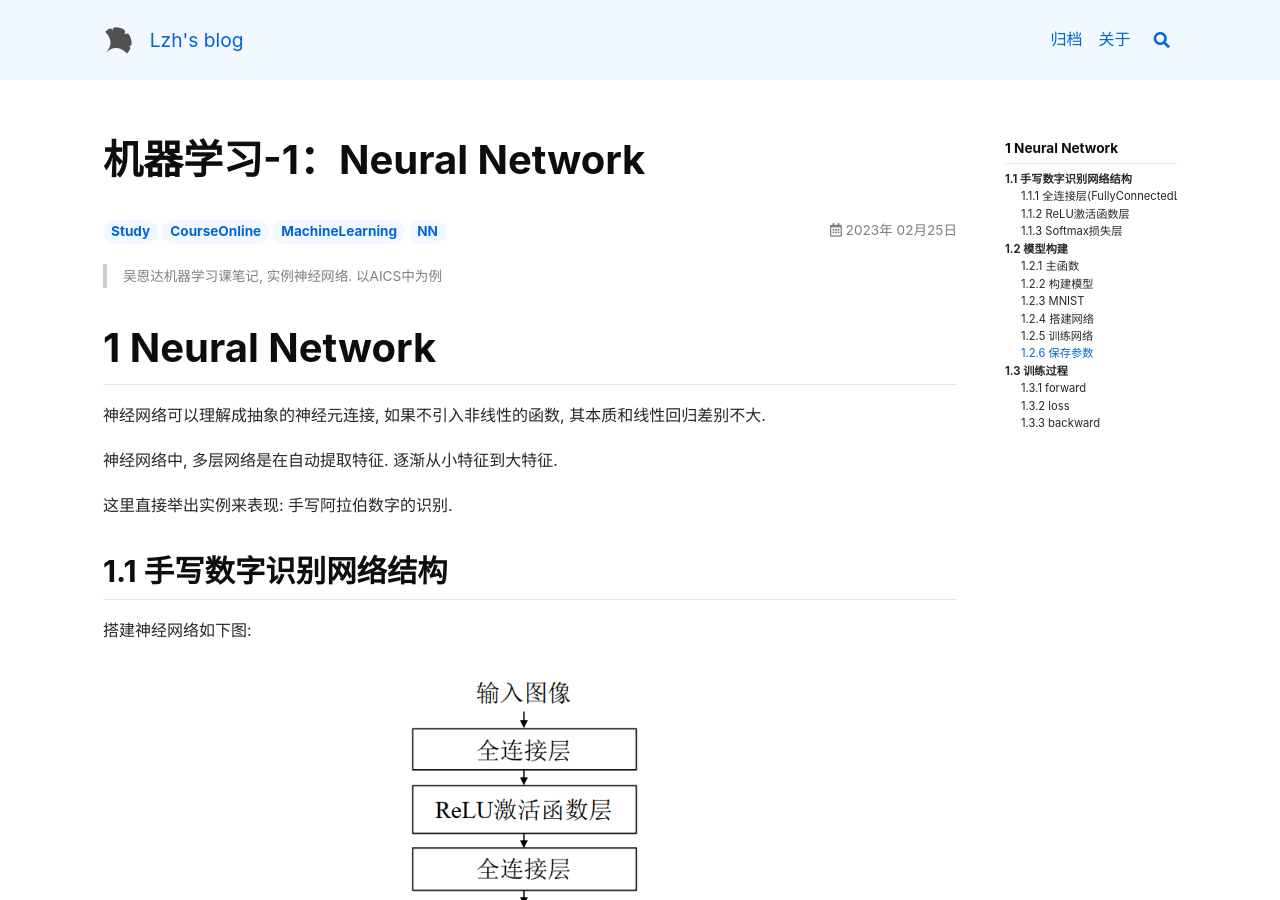
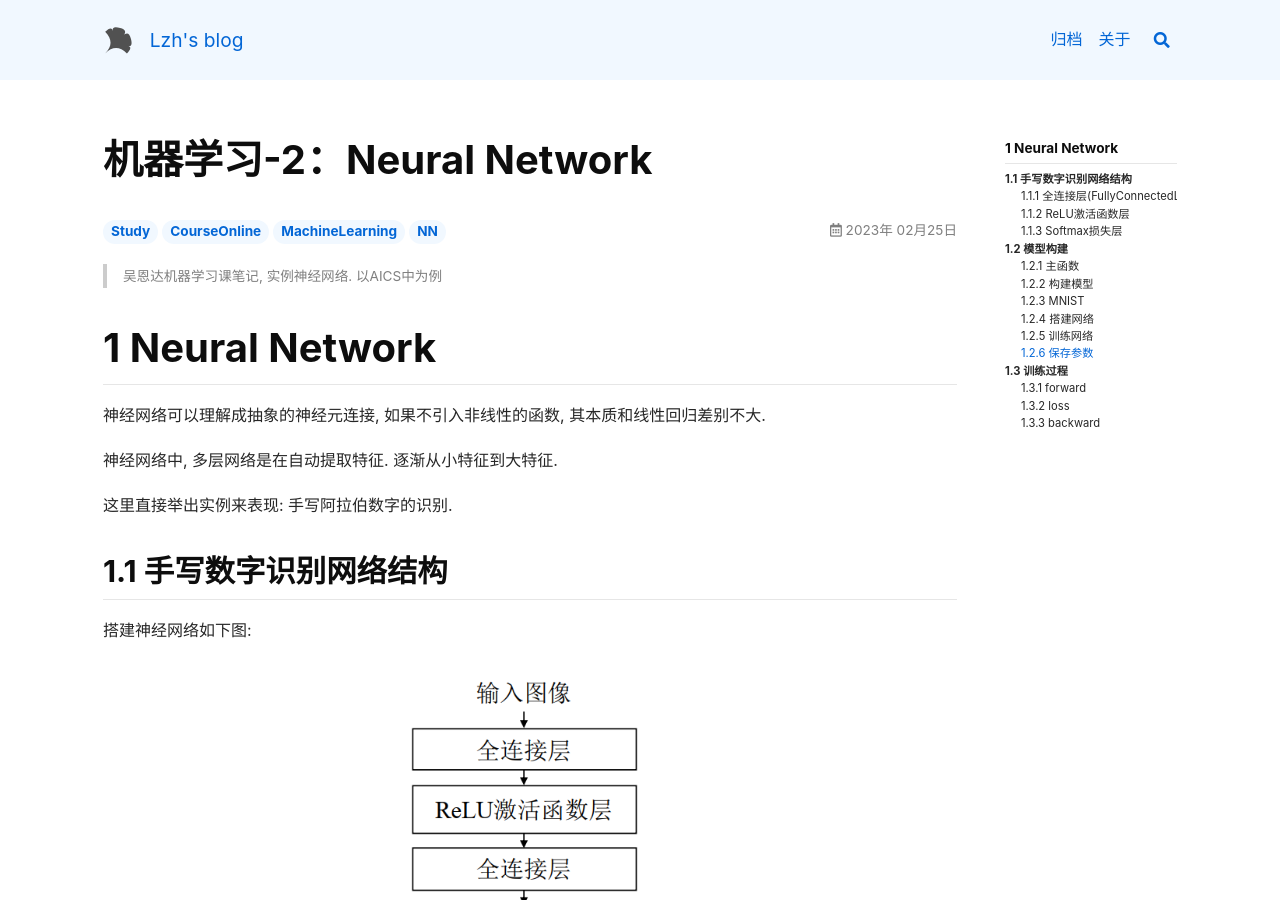
Before and after one commit to Richard-dick/richard-dick.github.io, a Jekyll site: the page built from _posts/2023-2-25-S_N-ML-2.md, in a window 1280 px wide and 900 px high. Built offline with Jekyll 4.4.1, drawn with Linux system fonts in a browser that asks for light colours; nearby versions of some CDN libraries; formulas are drawn with MathJax 3; some of the changed text lies outside the part shown.

Commit message:
revision:
1. add some tips in ML-2;
2. revise the title of BCI-Intro

```diff
--- a/_posts/2023-2-25-S_N-ML-2.md
+++ b/_posts/2023-2-25-S_N-ML-2.md
@@ -1,5 +1,5 @@
 ---
-title: 机器学习-1：Neural Network
+title: 机器学习-2：Neural Network
 tags: Study CourseOnline MachineLearning NN
 key: Neural Network
 ---
```
Also changed, not shown: other parts of _posts/2023-2-25-S_N-ML-2.md (+3 -0 lines), _posts/2023-2-24-S_N-BCI_intro.md (+1 -1 lines).
